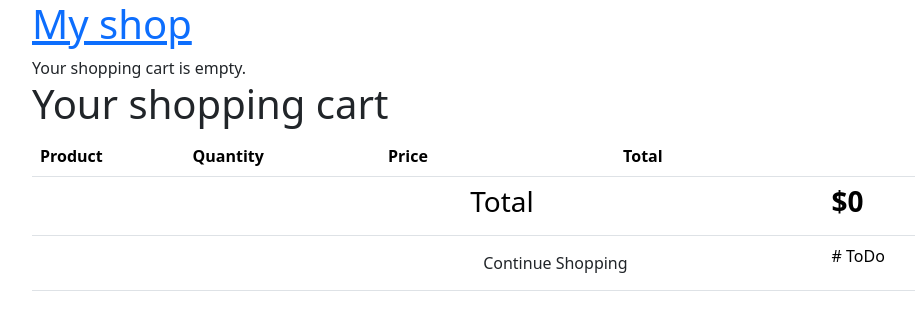
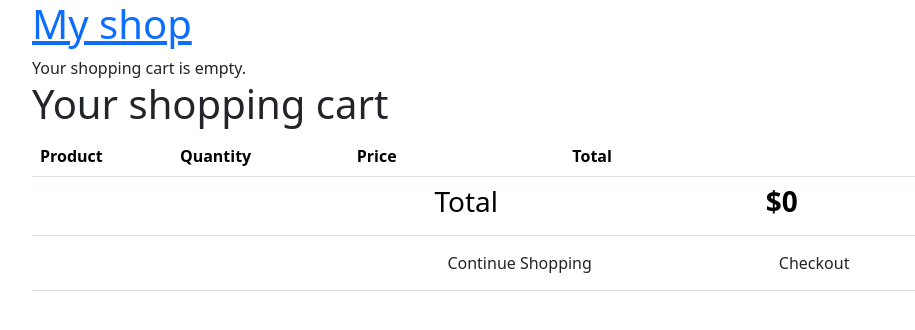
Before and after one commit to amirhoseinshojaei/Django_shop, a Django app: page /cart/ in a window 1280 px wide. Shown: the top 330 px of the page, without its empty margins (50-965 px from the left). Run offline with Django 3.2, Linux system fonts and the light colour scheme; some libraries are stand-ins or nearby versions.

Commit message:
add order_create url

```diff
--- a/templates/cart/detail.html
+++ b/templates/cart/detail.html
@@ -82,9 +82,9 @@
                     </a>
                 </td>
                 <td>
-                    {% comment %} <a href="{% url "orders:order_create" %}" class="btn btn-default">Checkout <i
+                     <a href="{% url "order:order_create" %}" class="btn btn-default">Checkout <i
                             class="glyphicon glyphicon-play" aria-hidden="true"></i>
-                    </a> {% endcomment %} # ToDo
+                    </a>
                 </td>
             </tr>
             </tbody>
```
